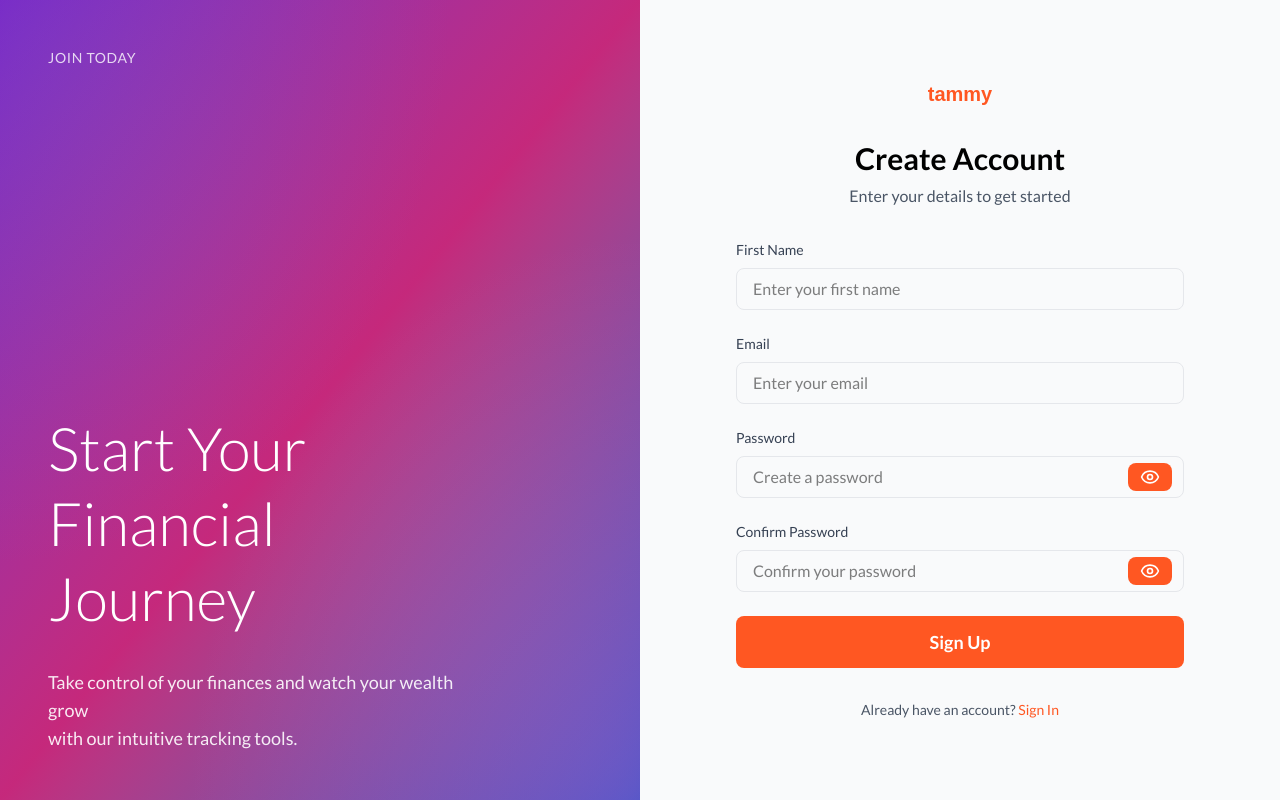
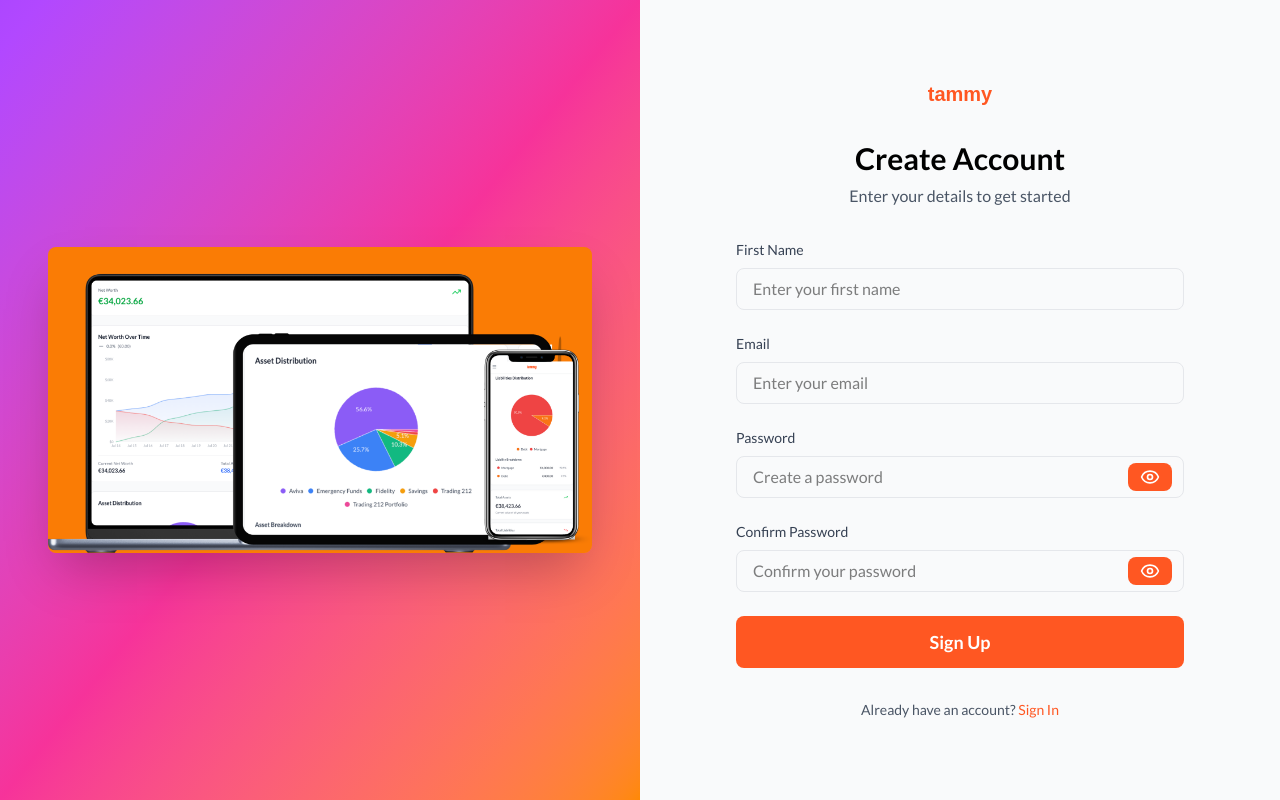
Before and after one commit to durotimitech/tammy-finance, a Next.js app: page /auth/signup in a window 1280 px wide. Built offline with nearby package versions, Linux system fonts and the light colour scheme; a web font is replaced by a local one.

Commit message:
added auth bg image

```diff
--- a/src/app/auth/login/page.tsx
+++ b/src/app/auth/login/page.tsx
@@ -2,6 +2,7 @@
 
 import { motion } from 'framer-motion';
 import { Eye, EyeOff } from 'lucide-react';
+import Image from 'next/image';
 import Link from 'next/link';
 import { useState } from 'react';
 import { useFormState, useFormStatus } from 'react-dom';
@@ -32,37 +33,30 @@ export default function LoginPage() {
 
   return (
     <div className="flex min-h-screen">
-      {/* Left side - Gradient Background */}
+      {/* Left side - Gradient Background with Centered Image */}
       <motion.div
-        className="hidden lg:flex lg:w-1/2 relative overflow-hidden bg-black"
+        className="hidden lg:flex lg:w-1/2 relative overflow-hidden bg-gradient-to-br from-purple-500 via-pink-500 to-orange-400"
         initial={{ opacity: 0 }}
         animate={{ opacity: 1 }}
         transition={{ duration: 0.5 }}
       >
-        {/* Gradient waves background */}
-        <div className="absolute inset-0">
-          <div className="absolute inset-0 bg-gradient-to-br from-purple-600 via-pink-500 to-blue-600 opacity-80" />
-          <div
-            className="absolute inset-0"
-            style={{
-              backgroundImage: `
-              radial-gradient(ellipse at top left, rgba(120, 119, 198, 0.3) 0%, transparent 50%),
-              radial-gradient(ellipse at bottom right, rgba(255, 119, 198, 0.3) 0%, transparent 50%)
-            `,
-            }}
-          />
-        </div>
-
-        {/* Content */}
-        <div className="relative z-10 flex flex-col justify-between p-12 text-white">
-          <div>
-            <p className="text-sm uppercase tracking-wider mb-8 opacity-80">A Wise Quote</p>
-          </div>
-
-          <div>
-            <h1 className="text-6xl font-light leading-tight mb-8">put app ss here</h1>
-            <p className="text-lg opacity-90 max-w-md">Put App screenshots here</p>
-          </div>
+        {/* Centered Image Container */}
+        <div className="relative w-full h-full flex items-center justify-center p-12">
+          <motion.div
+            initial={{ scale: 0.8, opacity: 0 }}
+            animate={{ scale: 1, opacity: 1 }}
+            transition={{ delay: 0.3, duration: 0.6 }}
+            className="relative w-full max-w-2xl"
+          >
+            <Image
+              src="/auth_hero.png"
+              alt="Net Worth Tracker Dashboard"
+              width={800}
+              height={600}
+              className="w-full h-auto rounded-lg shadow-2xl"
+              priority
+            />
+          </motion.div>
         </div>
       </motion.div>
 
--- a/src/app/auth/signup/page.tsx
+++ b/src/app/auth/signup/page.tsx
@@ -2,6 +2,7 @@
 
 import { motion } from 'framer-motion';
 import { Eye, EyeOff } from 'lucide-react';
+import Image from 'next/image';
 import Link from 'next/link';
 import { useRouter } from 'next/navigation';
 import { useState, useEffect } from 'react';
@@ -39,47 +40,30 @@ export default function SignupPage() {
 
   return (
     <div className="flex min-h-screen">
-      {/* Left side - Gradient Background */}
+      {/* Left side - Gradient Background with Centered Image */}
       <motion.div
-        className="hidden lg:flex lg:w-1/2 relative overflow-hidden bg-black"
+        className="hidden lg:flex lg:w-1/2 relative overflow-hidden bg-gradient-to-br from-purple-500 via-pink-500 to-orange-400"
         initial={{ opacity: 0 }}
         animate={{ opacity: 1 }}
         transition={{ duration: 0.5 }}
       >
-        {/* Gradient waves background */}
-        <div className="absolute inset-0">
-          <div className="absolute inset-0 bg-gradient-to-br from-purple-600 via-pink-500 to-blue-600 opacity-80" />
-          <div
-            className="absolute inset-0"
-            style={{
-              backgroundImage: `
-              radial-gradient(ellipse at top left, rgba(120, 119, 198, 0.3) 0%, transparent 50%),
-              radial-gradient(ellipse at bottom right, rgba(255, 119, 198, 0.3) 0%, transparent 50%)
-            `,
-            }}
-          />
-        </div>
-
-        {/* Content */}
-        <div className="relative z-10 flex flex-col justify-between p-12 text-white">
-          <div>
-            <p className="text-sm uppercase tracking-wider mb-8 opacity-80">Join Today</p>
-          </div>
-
-          <div>
-            <h1 className="text-6xl font-light leading-tight mb-8">
-              Start Your
-              <br />
-              Financial
-              <br />
-              Journey
-            </h1>
-            <p className="text-lg opacity-90 max-w-md">
-              Take control of your finances and watch your wealth grow
-              <br />
-              with our intuitive tracking tools.
-            </p>
-          </div>
+        {/* Centered Image Container */}
+        <div className="relative w-full h-full flex items-center justify-center p-12">
+          <motion.div
+            initial={{ scale: 0.8, opacity: 0 }}
+            animate={{ scale: 1, opacity: 1 }}
+            transition={{ delay: 0.3, duration: 0.6 }}
+            className="relative w-full max-w-2xl"
+          >
+            <Image
+              src="/auth_hero.png"
+              alt="Net Worth Tracker Dashboard"
+              width={800}
+              height={600}
+              className="w-full h-auto rounded-lg shadow-2xl"
+              priority
+            />
+          </motion.div>
         </div>
       </motion.div>
 
```
